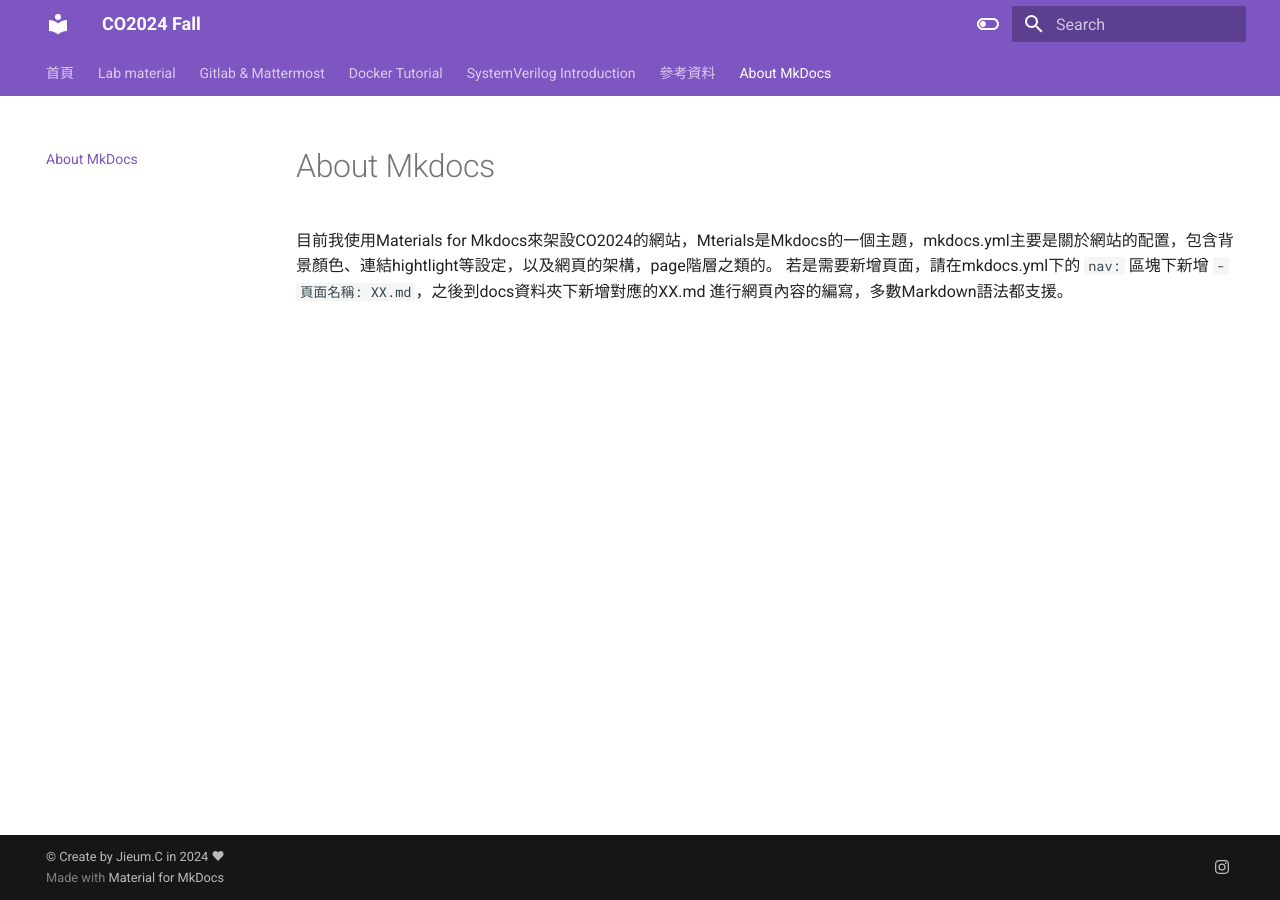
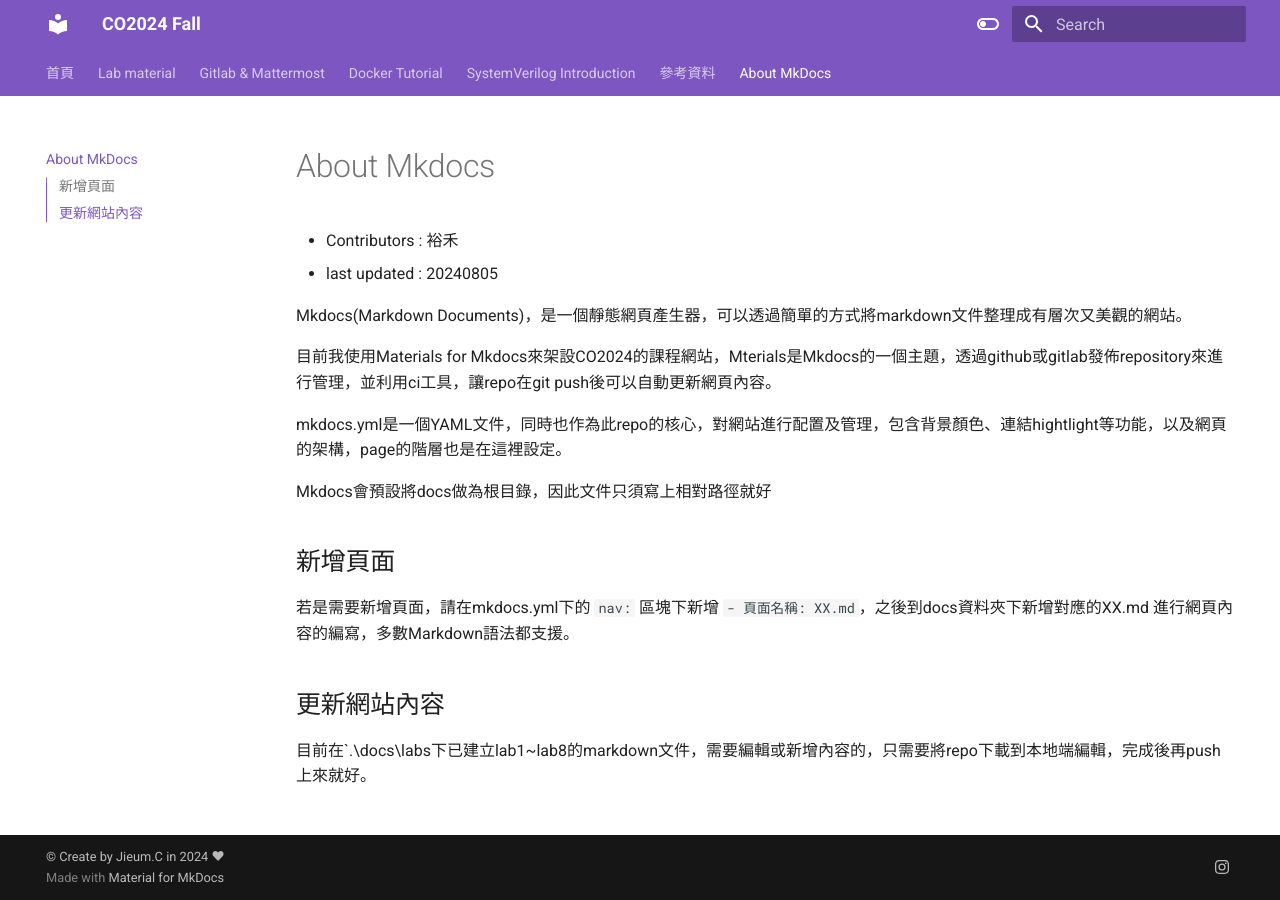
Before and after one commit to Jieumban/Test_mkdocs-, an MkDocs documentation site: the page built from docs/mkdocs.md, in a window 1280 px wide. Built offline with MkDocs 1.6.1 and Material for MkDocs 9.7.7, drawn with Linux system fonts in a browser that asks for light colours; nearby versions of some CDN libraries.

Commit message:
update 240805 About mkDocs

```diff
--- a/docs/mkdocs.md
+++ b/docs/mkdocs.md
@@ -1,4 +1,18 @@
 # About Mkdocs
 
-目前我使用Materials for Mkdocs來架設CO2024的網站，Mterials是Mkdocs的一個主題，mkdocs.yml主要是關於網站的配置，包含背景顏色、連結hightlight等設定，以及網頁的架構，page階層之類的。
+- Contributors : 裕禾
+- last updated : 20240805
+
+Mkdocs(Markdown Documents)，是一個靜態網頁產生器，可以透過簡單的方式將markdown文件整理成有層次又美觀的網站。
+
+目前我使用Materials for Mkdocs來架設CO2024的課程網站，Mterials是Mkdocs的一個主題，透過github或gitlab發佈repository來進行管理，並利用ci工具，讓repo在git push後可以自動更新網頁內容。
+
+mkdocs.yml是一個YAML文件，同時也作為此repo的核心，對網站進行配置及管理，包含背景顏色、連結hightlight等功能，以及網頁的架構，page的階層也是在這裡設定。
+
+Mkdocs會預設將docs做為根目錄，因此文件只須寫上相對路徑就好
+
+## 新增頁面
 若是需要新增頁面，請在mkdocs.yml下的 `nav:` 區塊下新增 `- 頁面名稱: XX.md`，之後到docs資料夾下新增對應的XX.md 進行網頁內容的編寫，多數Markdown語法都支援。
+
+## 更新網站內容
+目前在`.\docs\labs下已建立lab1~lab8的markdown文件，需要編輯或新增內容的，只需要將repo下載到本地端編輯，完成後再push上來就好。
```
